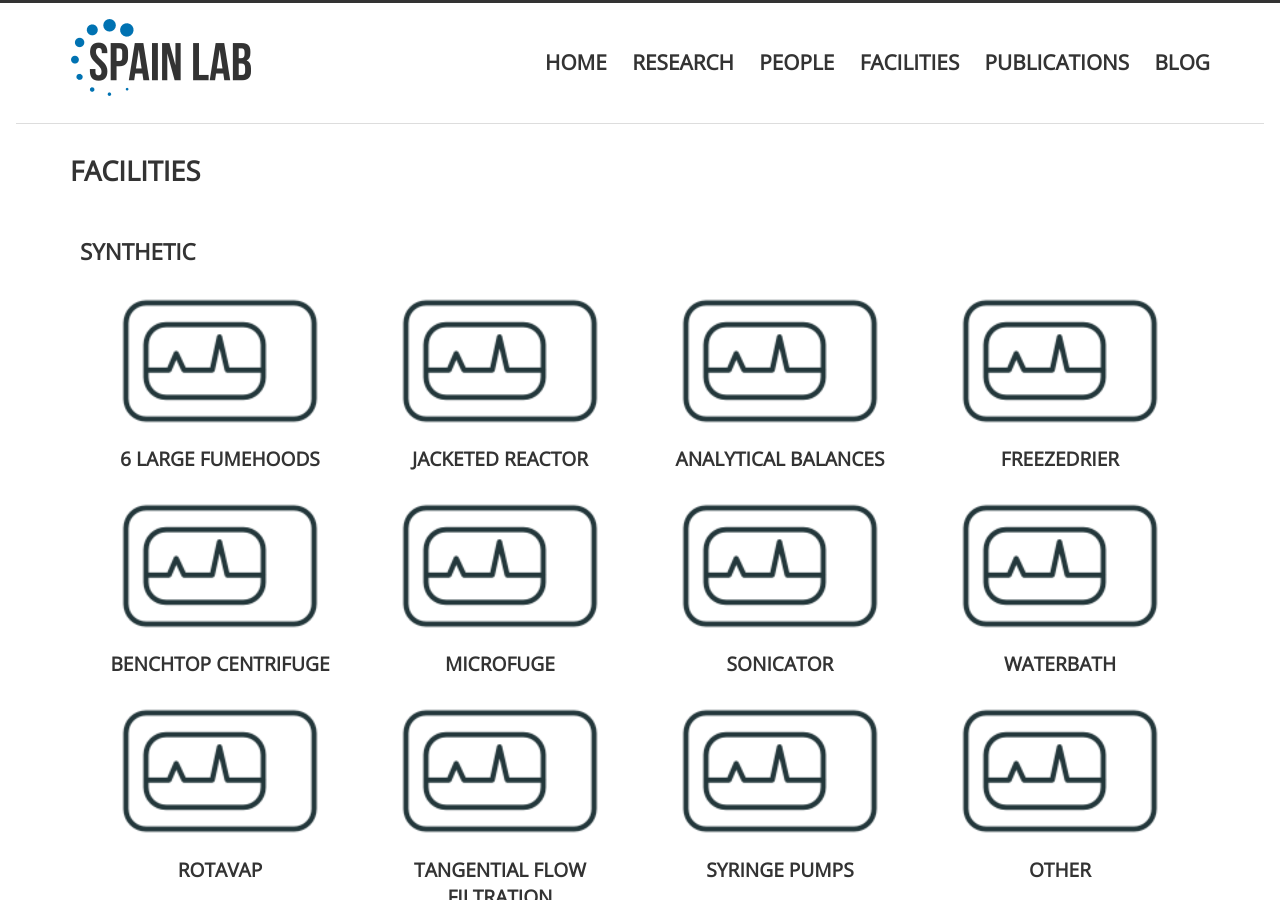
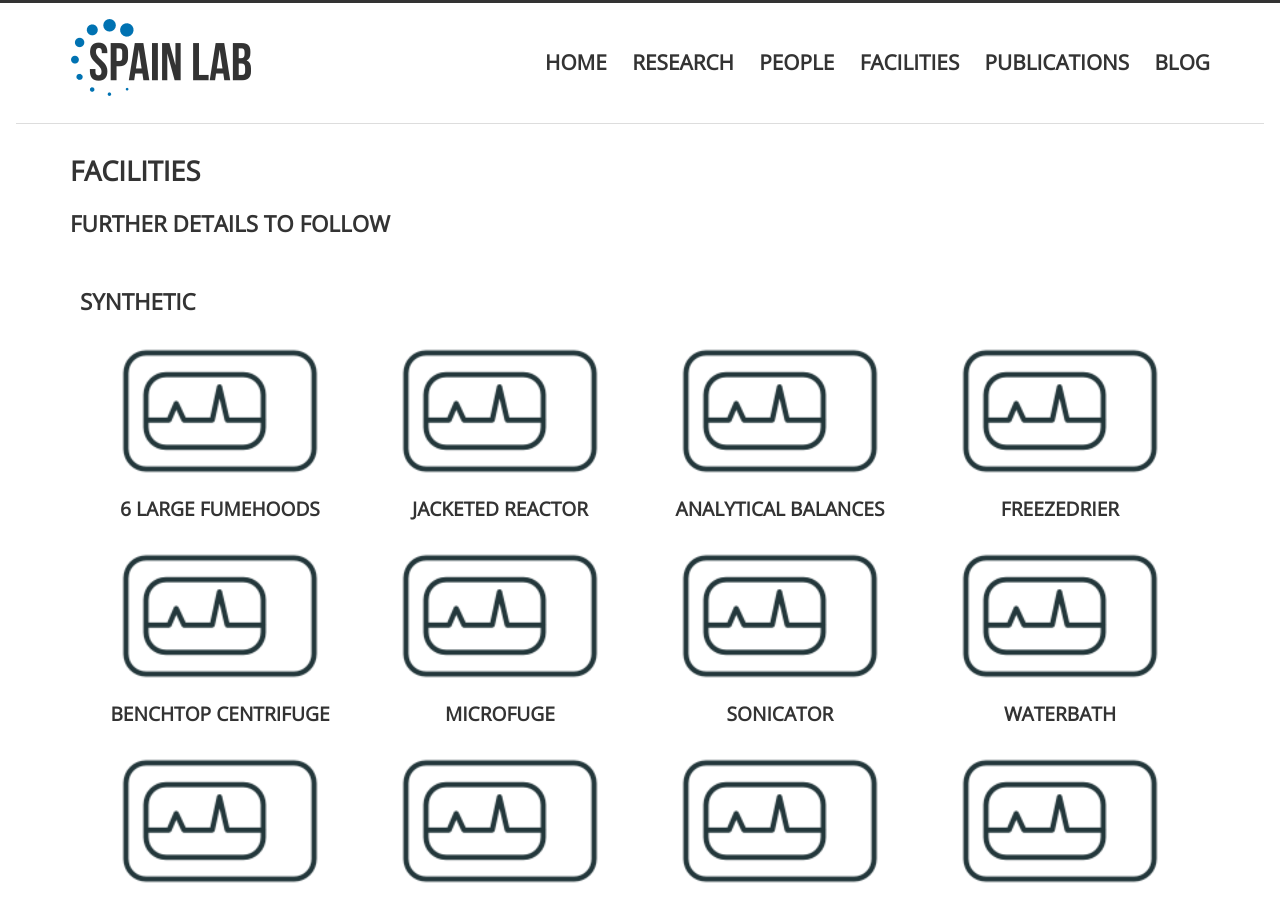
Before and after one commit to sebspain/sebspain.github.io, a Jekyll site: the page built from facilities/index.md, in a window 1280 px wide and 900 px high. Built offline with Jekyll 4.4.1, drawn with Linux system fonts in a browser that asks for light colours; comment, search, counter and statistics services are not loaded.

```diff
--- a/facilities/index.md
+++ b/facilities/index.md
@@ -2,6 +2,8 @@
 layout: page
 title: Facilities
 ---
+
+## Further details to follow
 
 <div class="unit w-1-1">
     <h2>Synthetic</h2>
```
